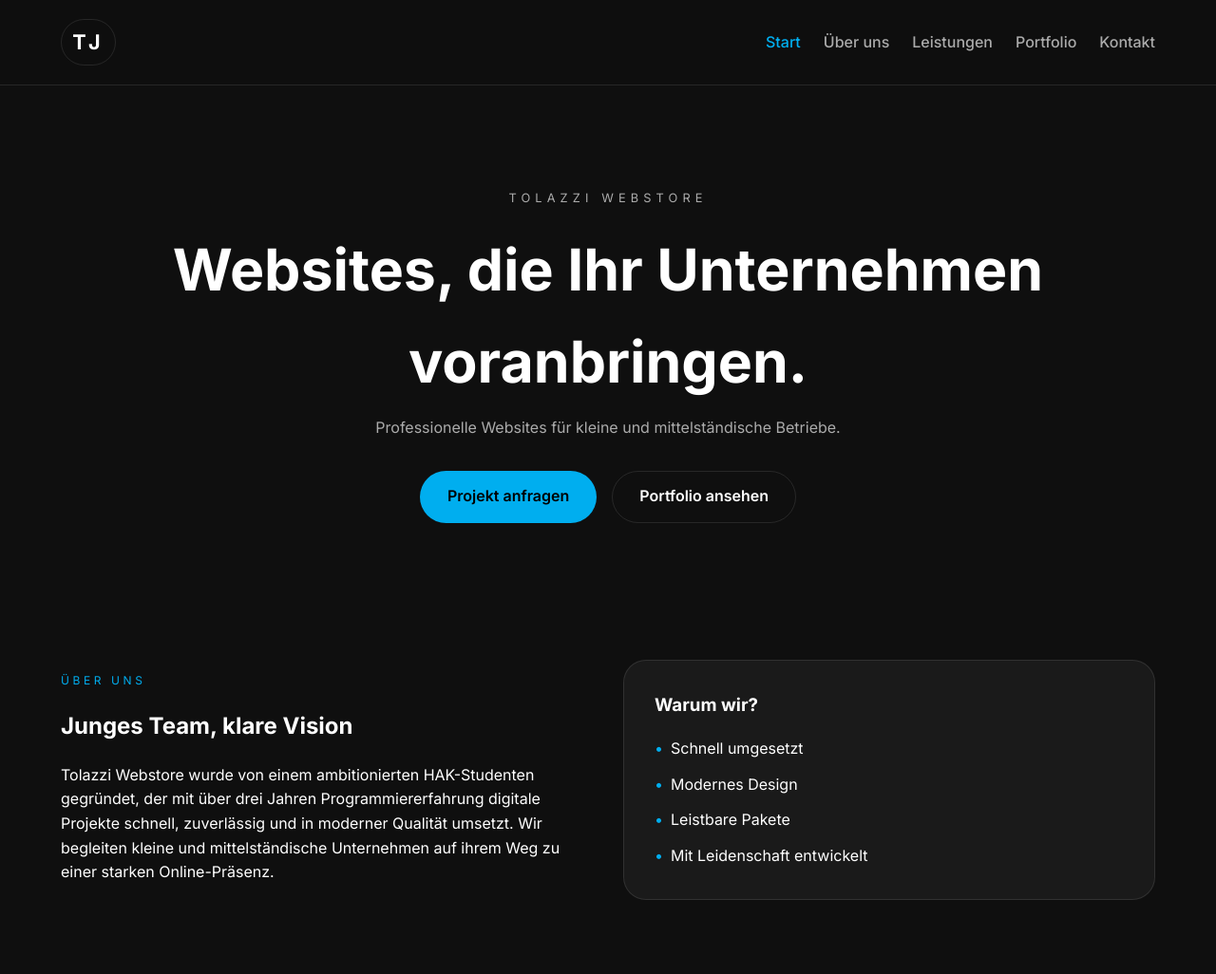
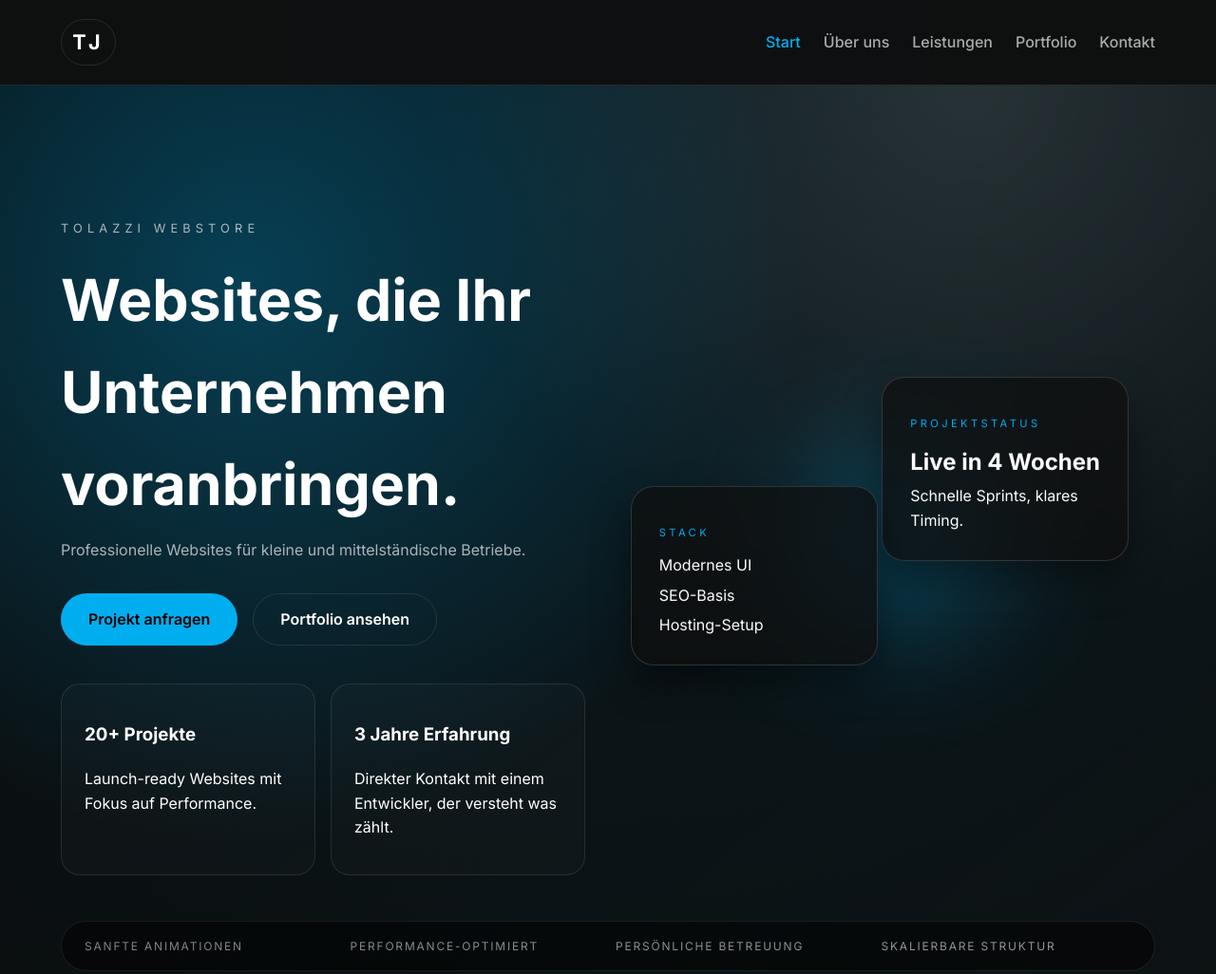
Before and after one commit to Joel347/Webpage, a plain HTML site: page index.html in a window 1280 px wide. Shown: the top 1026 px of the page at 95% size. Drawn offline with Linux system fonts and the light colour scheme.

Commit message:
Revamp hero section design

```diff
--- a/index.html
+++ b/index.html
@@ -38,7 +38,9 @@
     <main>
         <!-- Hero Section -->
         <section id="hero" class="hero fade-up">
-            <div class="container hero-content">
+            <div class="hero-background" aria-hidden="true"></div>
+            <div class="container hero-grid">
+                <div class="hero-copy">
                     <p class="eyebrow">Tolazzi Webstore</p>
                     <h1>Websites, die Ihr Unternehmen voranbringen.</h1>
                     <p class="subtitle">Professionelle Websites für kleine und mittelständische Betriebe.</p>
@@ -46,6 +48,39 @@
                         <a href="#contact" class="btn primary">Projekt anfragen</a>
                         <a href="#portfolio" class="btn secondary">Portfolio ansehen</a>
                     </div>
+                    <div class="hero-meta">
+                        <article>
+                            <h3>20+ Projekte</h3>
+                            <p>Launch-ready Websites mit Fokus auf Performance.</p>
+                        </article>
+                        <article>
+                            <h3>3 Jahre Erfahrung</h3>
+                            <p>Direkter Kontakt mit einem Entwickler, der versteht was zählt.</p>
+                        </article>
+                    </div>
+                </div>
+                <div class="hero-visual" aria-hidden="true">
+                    <div class="glow"></div>
+                    <div class="floating-card primary">
+                        <p class="label">Projektstatus</p>
+                        <strong>Live in 4 Wochen</strong>
+                        <span>Schnelle Sprints, klares Timing.</span>
+                    </div>
+                    <div class="floating-card secondary">
+                        <p class="label">Stack</p>
+                        <ul>
+                            <li>Modernes UI</li>
+                            <li>SEO-Basis</li>
+                            <li>Hosting-Setup</li>
+                        </ul>
+                    </div>
+                </div>
+            </div>
+            <div class="container hero-strip" aria-label="Highlights">
+                <div>Sanfte Animationen</div>
+                <div>Performance-optimiert</div>
+                <div>Persönliche Betreuung</div>
+                <div>Skalierbare Struktur</div>
             </div>
         </section>
 
--- a/styles.css
+++ b/styles.css
@@ -20,7 +20,7 @@ html {
 body {
     font-family: 'Inter', system-ui, -apple-system, BlinkMacSystemFont, 'Segoe UI', sans-serif;
     margin: 0;
-    background: var(--bg-dark);
+    background: radial-gradient(circle at top, rgba(0, 174, 239, 0.12), transparent 45%), var(--bg-dark);
     color: var(--text-light);
     line-height: 1.6;
 }
@@ -108,8 +108,31 @@ section {
 }
 
 .hero {
-    padding: 6rem 0 5rem;
-    text-align: center;
+    position: relative;
+    overflow: hidden;
+    padding: 8rem 0 6rem;
+}
+
+.hero-background {
+    position: absolute;
+    inset: 0;
+    background: radial-gradient(circle at 20% 20%, rgba(0, 174, 239, 0.35), transparent 45%),
+        radial-gradient(circle at 80% 0%, rgba(255, 255, 255, 0.15), transparent 40%),
+        linear-gradient(140deg, rgba(0, 0, 0, 0.45), rgba(0, 0, 0, 0.1));
+    opacity: 0.8;
+    pointer-events: none;
+}
+
+.hero-grid {
+    display: grid;
+    grid-template-columns: repeat(auto-fit, minmax(280px, 1fr));
+    gap: 3rem;
+    align-items: center;
+}
+
+.hero-copy {
+    position: relative;
+    z-index: 1;
 }
 
 .hero .eyebrow {
@@ -126,15 +149,115 @@ section {
 
 .hero .subtitle {
     color: var(--muted);
-    max-width: 600px;
-    margin: 0 auto 2rem;
+    max-width: 520px;
+    margin: 0 0 2rem;
 }
 
 .hero-cta {
     display: flex;
     gap: 1rem;
-    justify-content: center;
     flex-wrap: wrap;
+    justify-content: flex-start;
+}
+
+.hero-meta {
+    margin-top: 2.5rem;
+    display: grid;
+    grid-template-columns: repeat(auto-fit, minmax(220px, 1fr));
+    gap: 1rem;
+}
+
+.hero-meta article {
+    padding: 1.25rem 1.5rem;
+    border-radius: 1.25rem;
+    border: 1px solid var(--border);
+    background: rgba(255, 255, 255, 0.02);
+}
+
+.hero-visual {
+    position: relative;
+    min-height: 320px;
+}
+
+.hero-visual .glow {
+    position: absolute;
+    inset: 0;
+    margin: auto;
+    width: 80%;
+    height: 80%;
+    filter: blur(60px);
+    background: radial-gradient(circle, rgba(0, 174, 239, 0.5), transparent 65%);
+    opacity: 0.8;
+}
+
+.floating-card {
+    position: absolute;
+    backdrop-filter: blur(10px);
+    border-radius: 1.5rem;
+    padding: 1.8rem;
+    width: min(260px, 85%);
+    border: 1px solid rgba(255, 255, 255, 0.15);
+    background: rgba(15, 15, 15, 0.75);
+    box-shadow: 0 20px 40px rgba(0, 0, 0, 0.4);
+    animation: float 8s ease-in-out infinite;
+}
+
+.floating-card.primary {
+    top: 0;
+    right: 5%;
+}
+
+.floating-card.secondary {
+    bottom: 5%;
+    left: 0;
+    animation-delay: 2s;
+}
+
+.floating-card .label {
+    text-transform: uppercase;
+    letter-spacing: 0.3em;
+    font-size: 0.7rem;
+    color: var(--accent);
+    margin-bottom: 0.75rem;
+}
+
+.floating-card strong {
+    display: block;
+    font-size: 1.5rem;
+    margin-bottom: 0.25rem;
+}
+
+.floating-card ul {
+    list-style: none;
+    padding: 0;
+    margin: 0;
+    display: grid;
+    gap: 0.35rem;
+}
+
+.hero-strip {
+    margin-top: 3rem;
+    padding: 1rem 1.5rem;
+    border: 1px solid var(--border);
+    border-radius: 999px;
+    display: grid;
+    grid-template-columns: repeat(auto-fit, minmax(140px, 1fr));
+    gap: 1rem;
+    text-transform: uppercase;
+    letter-spacing: 0.15em;
+    font-size: 0.75rem;
+    color: var(--muted);
+    background: rgba(0, 0, 0, 0.5);
+}
+
+@keyframes float {
+    0%,
+    100% {
+        transform: translateY(0);
+    }
+    50% {
+        transform: translateY(-15px);
+    }
 }
 
 .section-label {
@@ -359,6 +482,18 @@ section {
     .nav-container {
         position: relative;
     }
+
+    .hero {
+        text-align: center;
+    }
+
+    .hero-copy {
+        text-align: center;
+    }
+
+    .hero-cta {
+        justify-content: center;
+    }
 }
 
 @media (max-width: 600px) {
```
Lines whose indentation alone changed are shown as unchanged.
